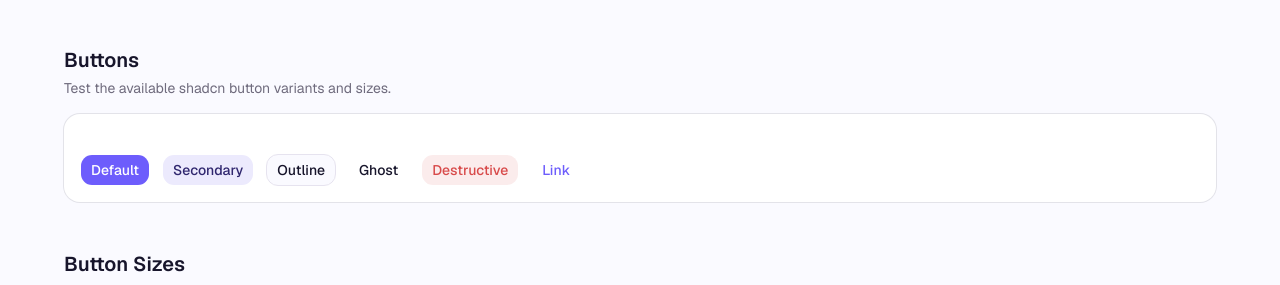
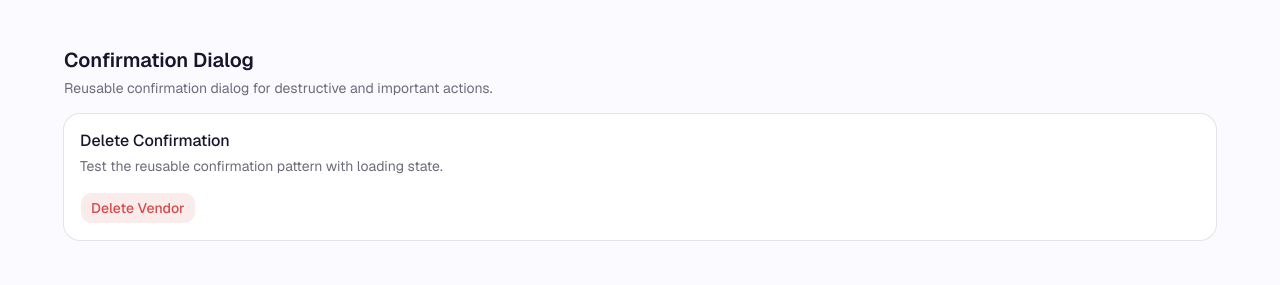
Before and after one commit to pramodlaha08/socio-ecommerce, a Next.js app: page /ui-playground in a window 1280 px wide. Shown: the part 453-738 px from the top of the page. Built offline with nearby package versions, Linux system fonts and the light colour scheme.

Commit message:
feat(ui-playground): add reusable confirmation dialog for delete actions

```diff
--- a/src/app/ui-playground/page.tsx
+++ b/src/app/ui-playground/page.tsx
@@ -1,11 +1,25 @@
+'use client';
 import { Badge } from '@/components/ui/badge';
 import { Button } from '@/components/ui/button';
 import { Card, CardContent, CardDescription, CardHeader, CardTitle } from '@/components/ui/card';
 import { Input } from '@/components/ui/input';
 import { Label } from '@/components/ui/label';
 import { ThemeSwitcher } from '@/components/theme/theme-switcher';
+import { ConfirmDialog } from '@/components/common/confirm-dialog';
+import { useState } from 'react';
 
 export default function UIPlaygroundPage() {
+  const [deleteDialogOpen, setDeleteDialogOpen] = useState(false);
+  const [loading, setLoading] = useState(false);
+
+  async function handleDelete() {
+    setLoading(true);
+
+    await new Promise((resolve) => setTimeout(resolve, 1500));
+
+    setLoading(false);
+    setDeleteDialogOpen(false);
+  }
   return (
     <main className="min-h-screen bg-background px-6 py-12 text-foreground">
       <div className="mx-auto max-w-6xl space-y-12">
@@ -39,6 +53,43 @@ export default function UIPlaygroundPage() {
             </CardContent>
           </Card>
         </section>
+        <section className="space-y-4">
+          <div>
+            <h2 className="text-xl font-semibold">Confirmation Dialog</h2>
+
+            <p className="mt-1 text-sm text-muted-foreground">
+              Reusable confirmation dialog for destructive and important actions.
+            </p>
+          </div>
+
+          <Card>
+            <CardHeader>
+              <CardTitle>Delete Confirmation</CardTitle>
+
+              <CardDescription>
+                Test the reusable confirmation pattern with loading state.
+              </CardDescription>
+            </CardHeader>
+
+            <CardContent>
+              <Button variant="destructive" onClick={() => setDeleteDialogOpen(true)}>
+                Delete Vendor
+              </Button>
+            </CardContent>
+          </Card>
+        </section>
+
+        <ConfirmDialog
+          open={deleteDialogOpen}
+          onOpenChange={setDeleteDialogOpen}
+          title="Delete vendor?"
+          description="This action cannot be undone. The vendor and its associated data will be permanently deleted."
+          confirmText="Delete Vendor"
+          cancelText="Keep Vendor"
+          variant="destructive"
+          loading={loading}
+          onConfirm={handleDelete}
+        />
 
         {/* Buttons */}
 
```
